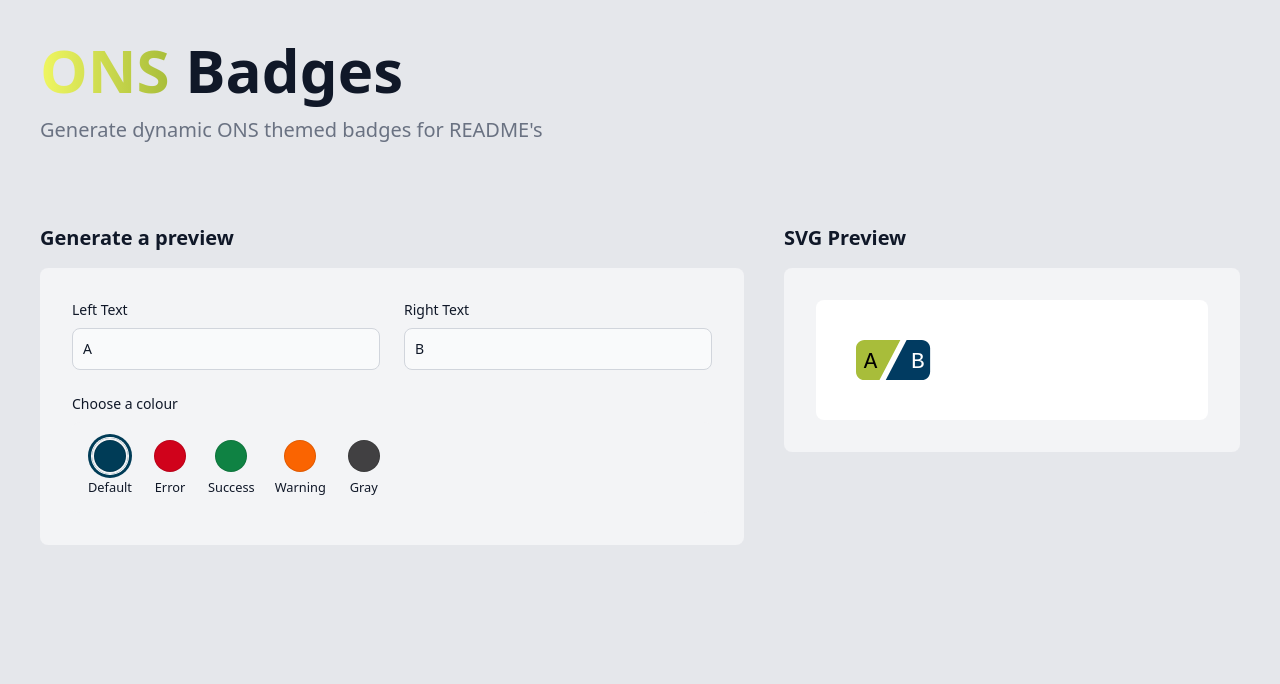
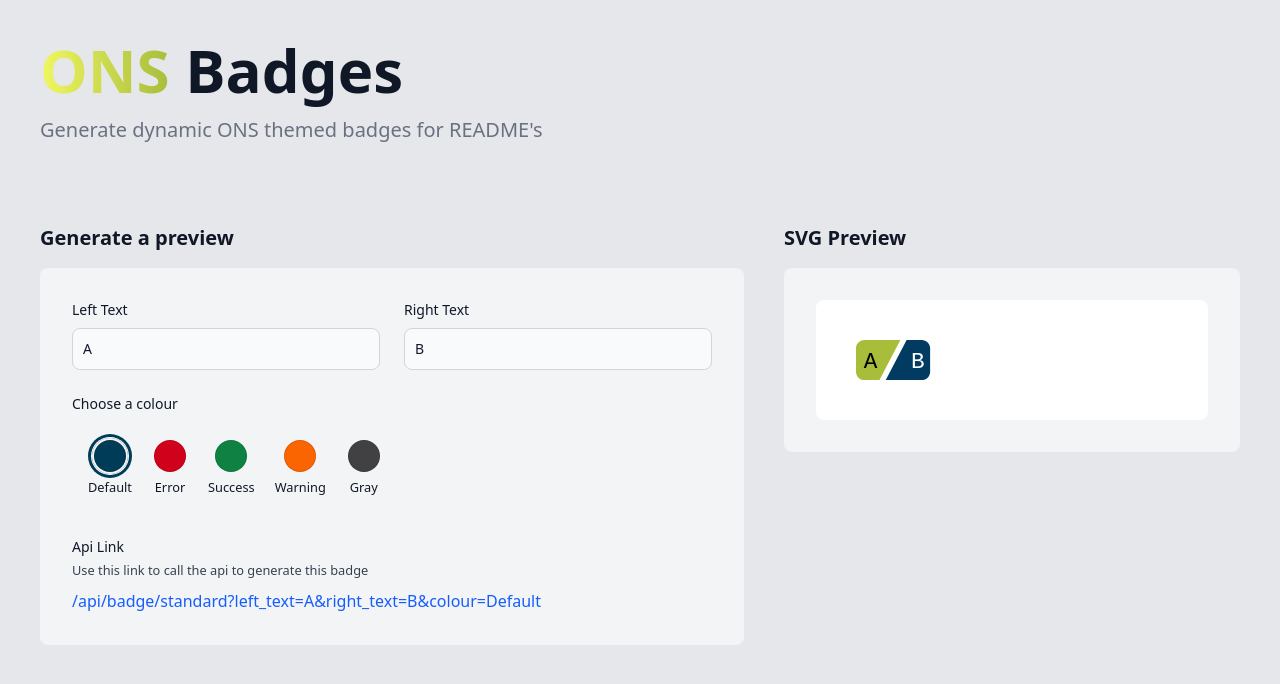
Before and after one commit to ONSdigital/ons-badges, a Vue app in the folder frontend/: page / in a window 1280 px wide. Shown: the top 684 px of the page. Built offline with nearby package versions, Linux system fonts and the light colour scheme.

Commit message:
can generate links

```diff
--- a/frontend/src/App.vue
+++ b/frontend/src/App.vue
@@ -25,6 +25,22 @@
 
                                     <div class="sm:col-span-2">
                                         <ColourSelect @update:selected="handleColorSelection"/>
+                                    </div>
+
+                                    <!-- Link preview -->
+                                    <div class="sm:col-span-2">
+                                        <div class="mb-2">
+                                            <p class="block text-sm font-medium text-gray-900 dark:text-white">Api Link</p>
+                                            <small class="text-gray-700 dark:text-gray-200">Use this link to call the api to generate this badge</small>
+                                        </div>
+
+                                        <div class="overflow-scroll">
+                                            <a :href="apiLink" class="font-medium text-blue-600 dark:text-blue-500 hover:underline">
+                                            {{ apiLink }}
+                                            </a>
+                                        </div>
+
+
                                     </div>
                                 </div>
                             </form>
@@ -80,7 +96,7 @@
             rightText: "B",
 
             charWidth: 7.5,
-            selectedColor: { name: "Default", bg: "#013B61", fg: "#ffffff" }
+            selectedColor: { name: "Default", bg: "#013B61", fg: "#ffffff" },
 
         };
     },
@@ -90,6 +106,11 @@
         }
     },
     computed: {
+
+        apiLink() {
+            return `/api/badge/standard?left_text=${this.leftText}&right_text=${this.rightText}&colour=${this.selectedColor.name}`;
+        },
+
         getTextWidth() {
             return (text) => {
                 return text.length * this.charWidth;
```
